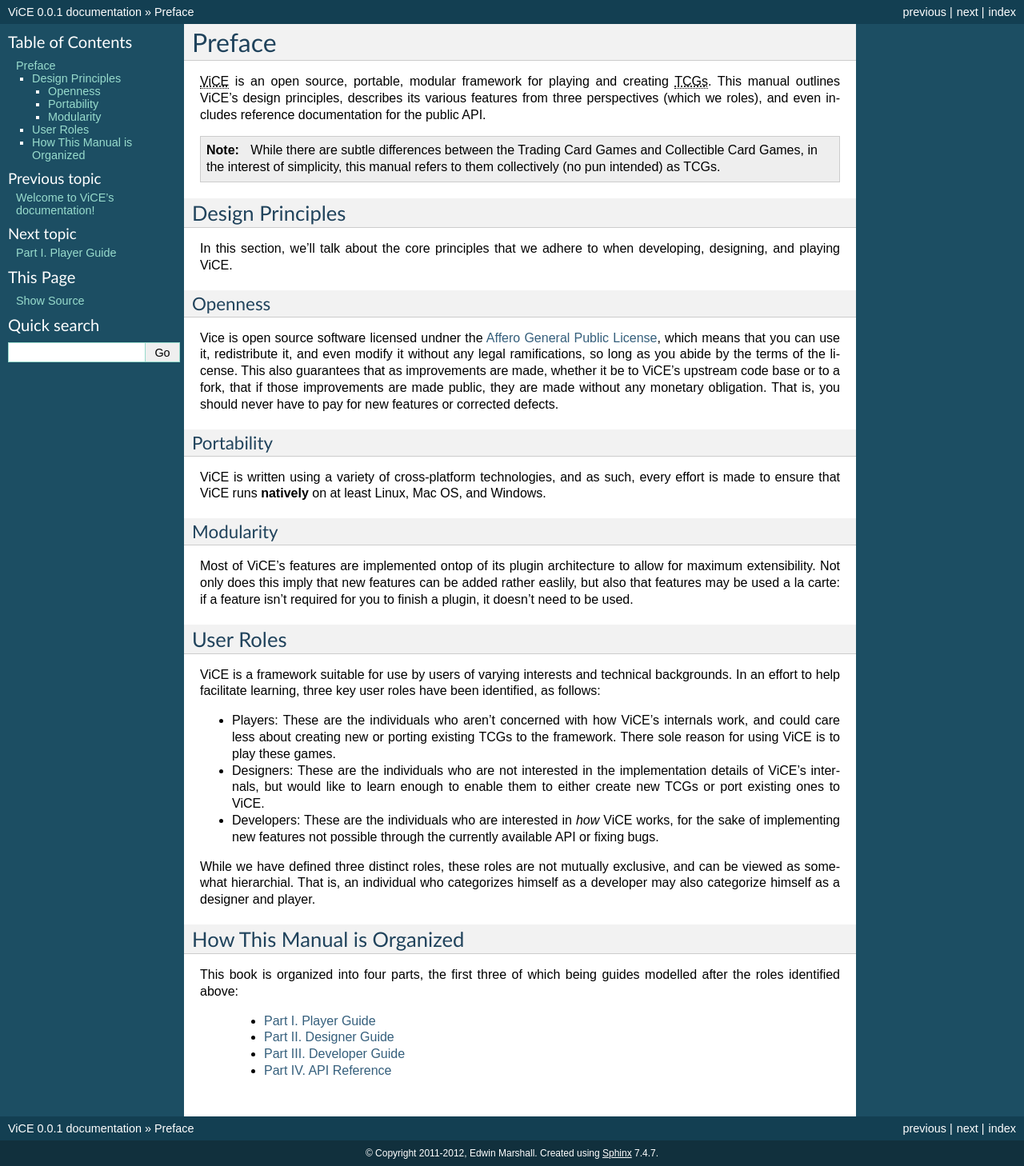
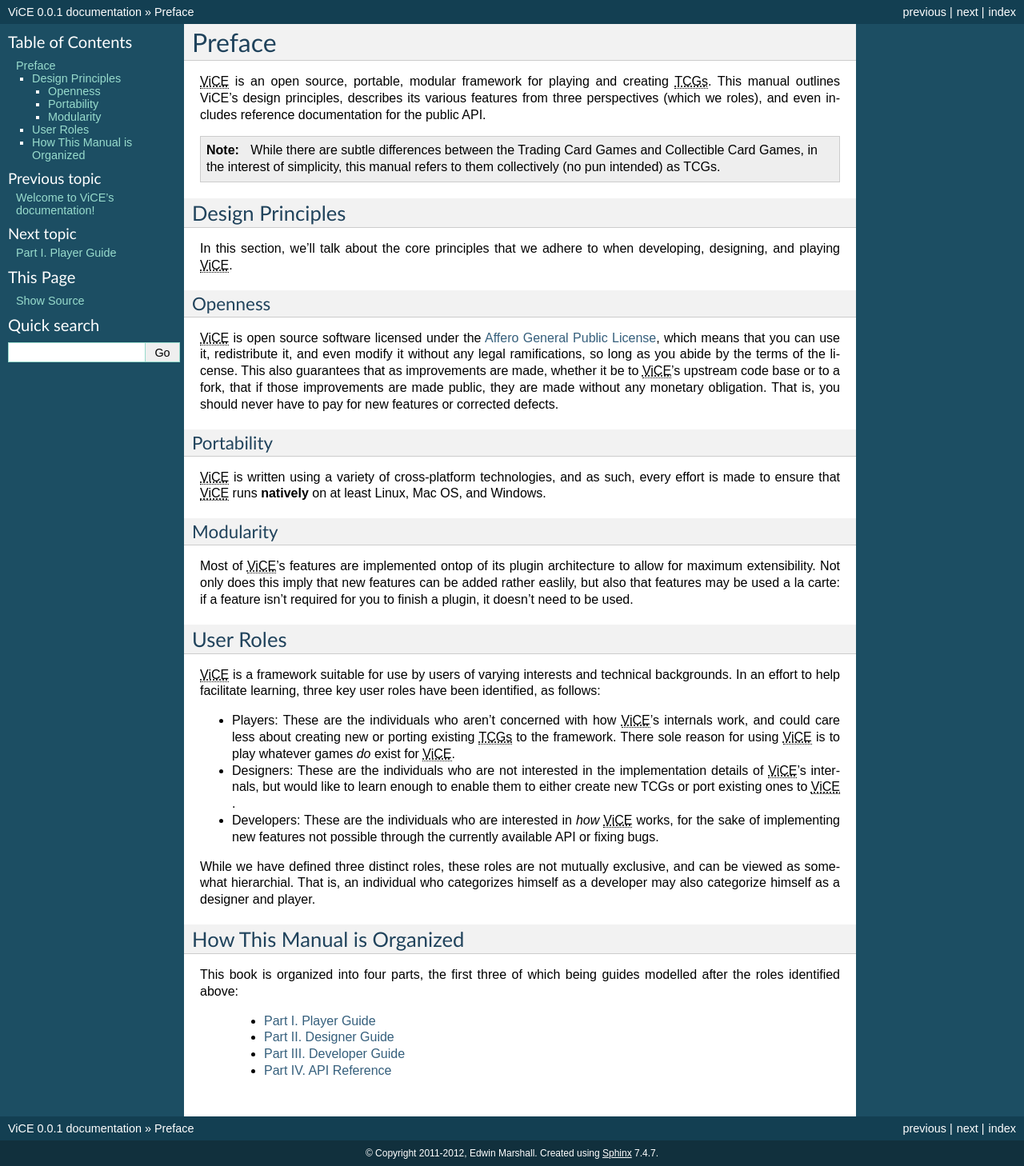
Before and after one commit to cnelsonsic/ViCE, a Sphinx documentation site: the page built from doc/source/preface.rst, in a window 1280 px wide. Shown: the whole page at 80% size. Built offline with Sphinx 7.4.7, drawn with Linux system fonts in a browser that asks for light colours; some of the changed lines change nothing that is shown.

Commit message:
- expanded all abbreviations

```diff
--- a/doc/source/preface.rst
+++ b/doc/source/preface.rst
@@ -14,52 +14,55 @@
 Design Principles
 =================
 In this section, we'll talk about the core principles that we adhere to when
-developing, designing, and playing ViCE.
+developing, designing, and playing :abbr:`ViCE (Virtual Cardgame Engine)`.
 
 Openness
 --------
-Vice is open source software licensed undner the
-`Affero General Public License <http://www.gnu.org/licenses/agpl-3.0.html>`_,
+:abbr:`ViCE (Virtual Cardgame Engine)` is open source software licensed under
+the `Affero General Public License <http://www.gnu.org/licenses/agpl-3.0.html>`_,
 which means that you can use it, redistribute it, and even modify it without
 any legal ramifications, so long as you abide by the terms of the license.
-This also guarantees that as improvements are made, whether it be to ViCE's
-upstream code base or to a fork, that if those improvements are made public,
-they are made without any monetary obligation. That is, you should never have
-to pay for new features or corrected defects.
+This also guarantees that as improvements are made, whether it be to
+:abbr:`ViCE (Virtual Cardgame Engine)`'s upstream code base or to a fork, that
+if those improvements are made public, they are made without any monetary
+obligation. That is, you should never have to pay for new features or corrected defects.
 
 Portability
 -----------
-ViCE is written using a variety of cross-platform technologies, and as such,
-every effort is made to ensure that ViCE runs **natively** on at least Linux,
+:abbr:`ViCE (Virtual Cardgame Engine)` is written using a variety of
+cross-platform technologies, and as such, every effort is made to ensure that
+:abbr:`ViCE (Virtual Cardgame Engine)` runs **natively** on at least Linux,
 Mac OS, and Windows.
 
 Modularity
 ----------
-Most of ViCE's features are implemented ontop of its plugin architecture to
-allow for maximum extensibility. Not only does this imply that new features
-can be added rather easlily, but also that features may be used a la carte:
-if a feature isn't required for you to finish a plugin, it doesn't need to be
-used.
+Most of :abbr:`ViCE (Virtual Cardgame Engine)`'s features are implemented ontop
+of its plugin architecture to allow for maximum extensibility. Not only does
+this imply that new features can be added rather easlily, but also that features
+may be used a la carte: if a feature isn't required for you to finish a plugin,
+it doesn't need to be used.
 
 User Roles
 ==========
-ViCE is a framework suitable for use by users of varying interests and
-technical backgrounds. In an effort to help facilitate learning, three key
-user roles have been identified, as follows:
+:abbr:`ViCE (Virtual Cardgame Engine)` is a framework suitable for use by users
+of varying interests and technical backgrounds. In an effort to help facilitate
+learning, three key user roles have been identified, as follows:
 
-* Players: These are the individuals who aren't concerned with how ViCE's
-  internals work, and could care less about creating new or porting existing
-  TCGs to the framework. There sole reason for using ViCE is to play these
-  games.
+* Players: These are the individuals who aren't concerned with how
+  :abbr:`ViCE (Virtual Cardgame Engine)`'s internals work, and could care less
+  about creating new or porting existing :abbr:`TCGs (Trading Card Games)` to
+  the framework. There sole reason for using
+  :abbr:`ViCE (Virtual Cardgame Engine)` is to play whatever games *do*
+  exist for :abbr:`ViCE (Virtual Cardgame Engine)`.
 
 * Designers: These are the individuals who are not interested in the
-  implementation details of ViCE's internals, but would like to learn
-  enough to enable them to either create new TCGs or port existing ones to
-  ViCE.
+  implementation details of :abbr:`ViCE (Virtual Cardgame Engine)`'s internals,
+  but would like to learn enough to enable them to either create new TCGs or
+  port existing ones to :abbr:`ViCE (Virtual Cardgame Engine)` .
 
-* Developers: These are the individuals who are interested in *how* ViCE works,
-  for the sake of implementing new features not possible through the currently
-  available API or fixing bugs.
+* Developers: These are the individuals who are interested in *how*
+  :abbr:`ViCE (Virtual Cardgame Engine)` works, for the sake of implementing
+  new features not possible through the currently available API or fixing bugs.
 
 While we have defined three distinct roles, these roles are not mutually
 exclusive, and can be viewed as somewhat hierarchial. That is, an individual
```
